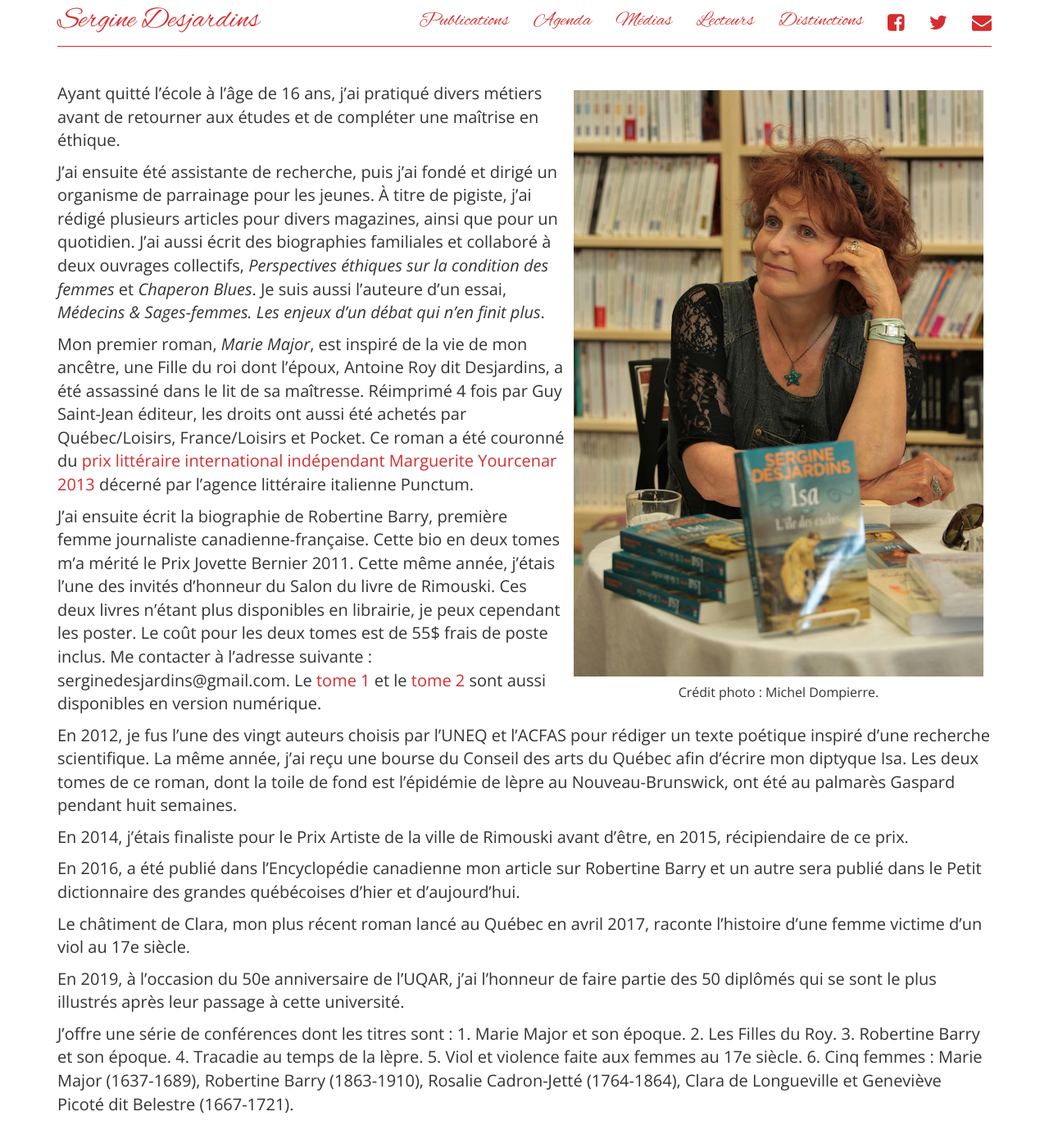
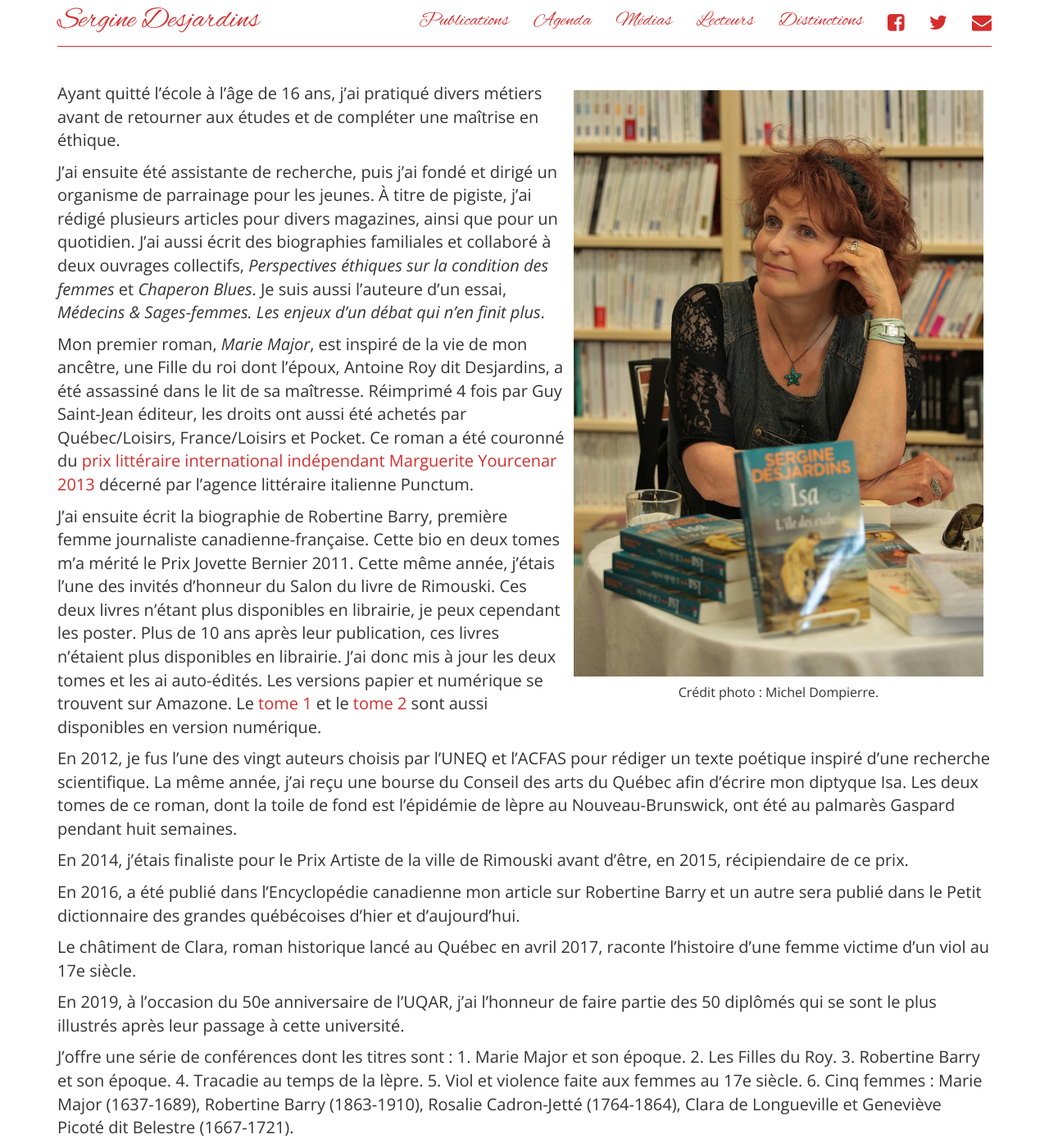
Before and after one commit to serginedesjardins/serginedesjardins.github.io, a Jekyll site: the page built from index.md, in a window 1280 px wide and 1400 px high. Shown: the whole window at 82% size. Built offline with Jekyll 4.4.1, drawn with Linux system fonts in a browser that asks for light colours; nearby versions of some CDN libraries.

Commit message:
Corrections Robertine et enlever plus récent ds Cl

```diff
--- a/index.md
+++ b/index.md
@@ -15,7 +15,7 @@
 
 Mon premier roman, *Marie Major*, est inspiré de la vie de mon ancêtre, une Fille du roi dont l'époux, Antoine Roy dit Desjardins, a été assassiné dans le lit de sa maîtresse. Réimprimé 4 fois par Guy Saint-Jean éditeur, les droits ont aussi été achetés par Québec/Loisirs, France/Loisirs et Pocket. Ce roman a été couronné du [prix littéraire international indépendant Marguerite Yourcenar 2013](http://ici.radio-canada.ca/nouvelles/arts_et_spectacles/2013/08/14/001-sergine-desjardins-recoit-un-prix-litteraire.shtml) décerné par l'agence littéraire italienne Punctum.
 
-J'ai ensuite écrit la biographie de Robertine Barry, première femme journaliste canadienne-française. Cette bio en deux tomes m'a mérité le Prix Jovette Bernier 2011. Cette même année, j'étais l'une des invités d'honneur du Salon du livre de Rimouski. Ces deux livres n’étant plus disponibles en librairie, je peux cependant les poster. Le coût pour les deux tomes est de 55$ frais de poste inclus. Me contacter à l'adresse suivante : serginedesjardins@gmail.com. Le [tome 1](https://www.amazon.ca/-/fr/Sergine-Desjardins-ebook/dp/B08FF456RF/ref=sr_1_1?__mk_fr_CA=%C3%85M%C3%85%C5%BD%C3%95%C3%91&crid=1O1VA2H25J05&dchild=1&keywords=robertine+barry+tome+1&qid=1598537092&sprefix=Robertine+Barry%2Caps%2C144&sr=8-1) et le [tome 2](https://www.amazon.ca/-/fr/Sergine-Desjardins-ebook/dp/B08FL86DHW/ref=sr_1_1?__mk_fr_CA=%C3%85M%C3%85%C5%BD%C3%95%C3%91&dchild=1&keywords=robertine+barry+tome+2&qid=1598537119&sr=8-1) sont aussi disponibles en version numérique.
+J'ai ensuite écrit la biographie de Robertine Barry, première femme journaliste canadienne-française. Cette bio en deux tomes m'a mérité le Prix Jovette Bernier 2011. Cette même année, j'étais l'une des invités d'honneur du Salon du livre de Rimouski. Ces deux livres n’étant plus disponibles en librairie, je peux cependant les poster. Plus de 10 ans après leur publication, ces livres n’étaient plus disponibles en librairie. J’ai donc mis à jour les deux tomes et les ai auto-édités. Les versions papier et numérique se trouvent sur Amazone. Le [tome 1](https://www.amazon.ca/-/fr/Sergine-Desjardins-ebook/dp/B08FF456RF/ref=sr_1_1?__mk_fr_CA=%C3%85M%C3%85%C5%BD%C3%95%C3%91&crid=1O1VA2H25J05&dchild=1&keywords=robertine+barry+tome+1&qid=1598537092&sprefix=Robertine+Barry%2Caps%2C144&sr=8-1) et le [tome 2](https://www.amazon.ca/-/fr/Sergine-Desjardins-ebook/dp/B08FL86DHW/ref=sr_1_1?__mk_fr_CA=%C3%85M%C3%85%C5%BD%C3%95%C3%91&dchild=1&keywords=robertine+barry+tome+2&qid=1598537119&sr=8-1) sont aussi disponibles en version numérique.
 
 En 2012, je fus l'une des vingt auteurs choisis par l'UNEQ et l'ACFAS pour rédiger un texte poétique inspiré d'une recherche scientifique. La même année, j'ai reçu une bourse du Conseil des arts du Québec afin d'écrire mon diptyque Isa. Les deux tomes de ce roman, dont la toile de fond est l'épidémie de lèpre au Nouveau-Brunswick, ont été au palmarès Gaspard pendant huit semaines.
 
@@ -23,7 +23,7 @@
 
 En 2016, a été publié dans l'Encyclopédie canadienne mon article sur Robertine Barry et un autre sera publié dans le Petit dictionnaire des grandes québécoises d'hier et d'aujourd'hui.
 
-Le châtiment de Clara, mon plus récent roman lancé au Québec en avril 2017, raconte l'histoire d'une femme victime d'un viol au 17e siècle.
+Le châtiment de Clara, roman historique lancé au Québec en avril 2017, raconte l'histoire d'une femme victime d'un viol au 17e siècle.
 
 En 2019, à l’occasion du 50e anniversaire de l’UQAR, j’ai l’honneur de faire partie des 50 diplômés qui se sont le plus illustrés après leur passage à cette université.
 
```
